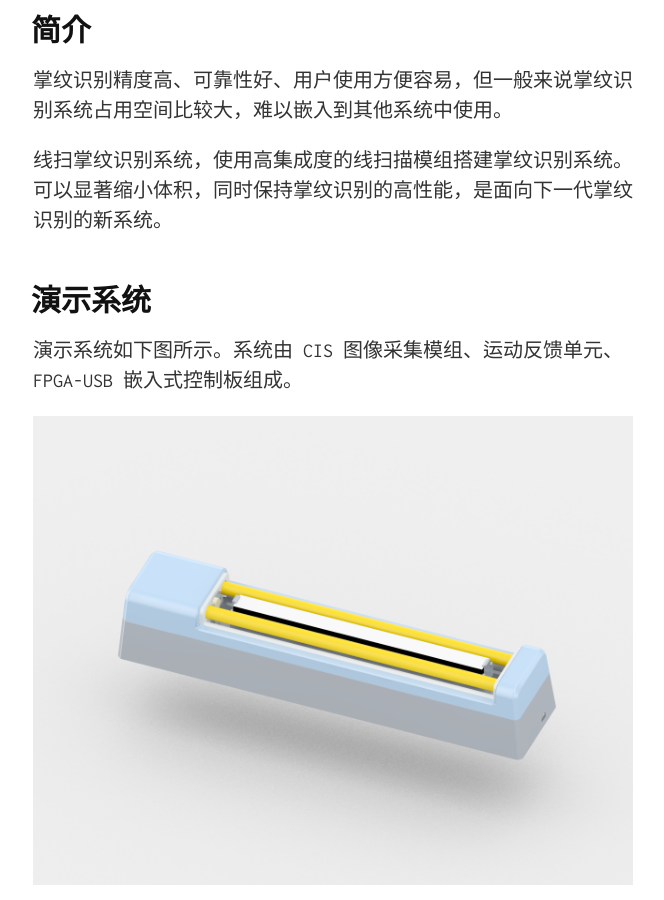
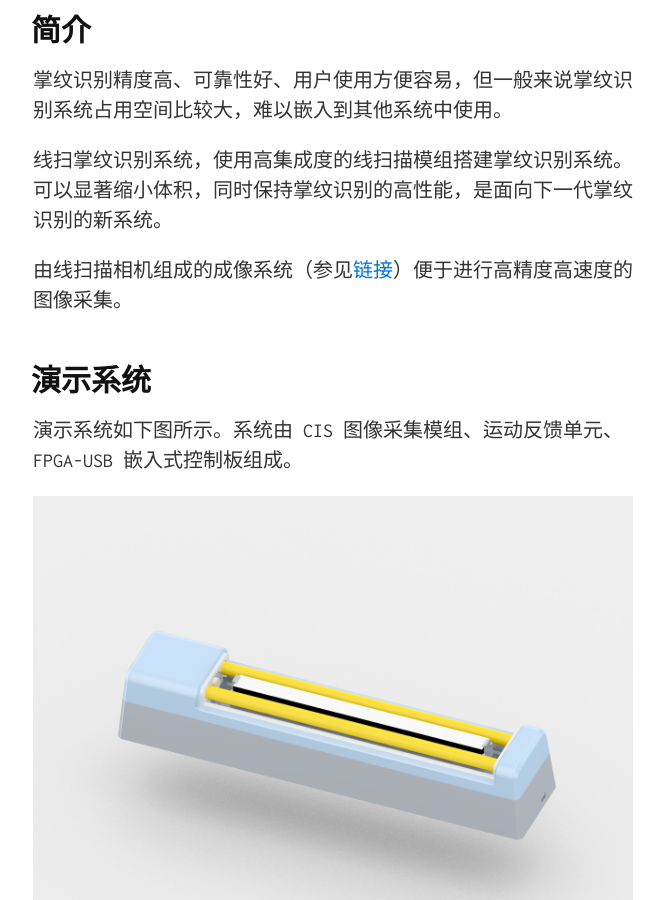
Before and after one commit to quxiaofeng/lps, a Jekyll site: the page built from cn.html, in a window 1280 px wide and 900 px high, scrolled down 464 px. Shown: the whole window, without its empty margins (307-971 px from the left). Built offline with Jekyll 4.4.1, drawn with Linux system fonts in a browser that asks for light colours; Markdown is read by kramdown in place of the engine named in the settings.

```diff
--- a/_includes/cn.md
+++ b/_includes/cn.md
@@ -8,6 +8,8 @@
 掌纹识别精度高、可靠性好、用户使用方便容易，但一般来说掌纹识别系统占用空间比较大，难以嵌入到其他系统中使用。
 
 线扫掌纹识别系统，使用高集成度的线扫描模组搭建掌纹识别系统。可以显著缩小体积，同时保持掌纹识别的高性能，是面向下一代掌纹识别的新系统。
+
+由线扫描相机组成的成像系统（参见[链接][linear-system]）便于进行高精度高速度的图像采集。
 
 演示系统
 -------
```
Also changed, not shown: other parts of _includes/cn.md (+1 -0 lines).
